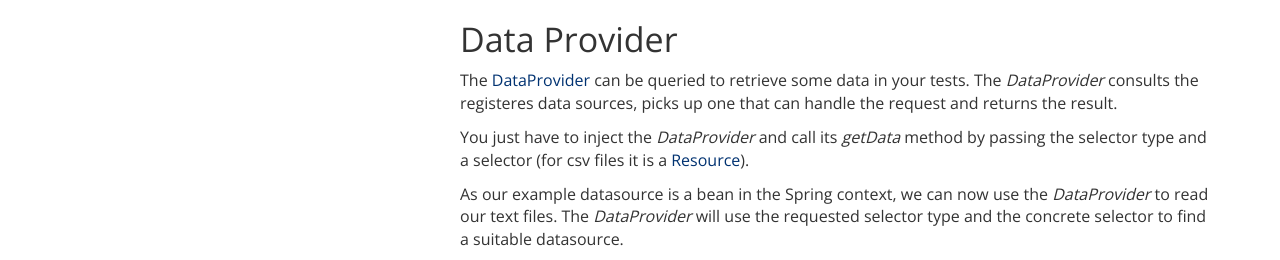
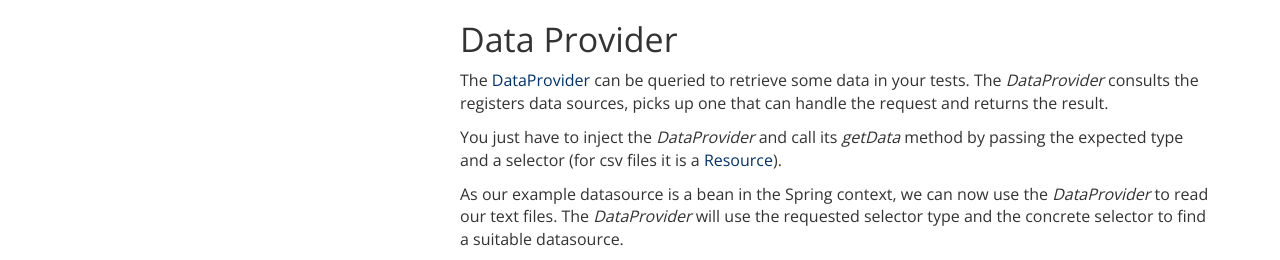
Before and after one commit to tapir-test/tapir-website, a Jekyll site: the page built from _docs/testdata/External_Data_Format.md, in a window 1280 px wide and 900 px high, scrolled down 1788 px. Shown: the part 191-451 px from the top of the window. Built offline with Jekyll 4.4.1, drawn with Linux system fonts in a browser that asks for light colours; nearby versions of some CDN libraries; comment, search, counter and statistics services are not loaded.

Commit message:
Doc fix
Signed-off-by: Oliver Libutzki <oliver.libutzki@bmiag.de>

````diff
--- a/_docs/testdata/External_Data_Format.md
+++ b/_docs/testdata/External_Data_Format.md
@@ -80,9 +80,9 @@ Finally we have to map an instance of *String* to an instance of *TestData*.
 ```
 
 ## Data Provider
-The [DataProvider](https://www.javadoc.io/page/de.bmiag.tapir/tapir/latest/de/bmiag/tapir/datasource/api/DataProvider.html) can be queried to retrieve some data in your tests. The *DataProvider* consults the registeres data sources, picks up one that can handle the request and returns the result.
+The [DataProvider](https://www.javadoc.io/page/de.bmiag.tapir/tapir/latest/de/bmiag/tapir/datasource/api/DataProvider.html) can be queried to retrieve some data in your tests. The *DataProvider* consults the registers data sources, picks up one that can handle the request and returns the result.
 
-You just have to inject the *DataProvider* and call its *getData* method by passing the selector type and a selector (for csv files it is a [Resource](https://docs.spring.io/spring-framework/docs/current/javadoc-api/org/springframework/core/io/Resource.html)).
+You just have to inject the *DataProvider* and call its *getData* method by passing the expected type and a selector (for csv files it is a [Resource](https://docs.spring.io/spring-framework/docs/current/javadoc-api/org/springframework/core/io/Resource.html)).
 
 As our example datasource is a bean in the Spring context, we can now use the *DataProvider* to read our text files. The *DataProvider* will use the requested selector type and the concrete selector to find a suitable datasource.
 
````
